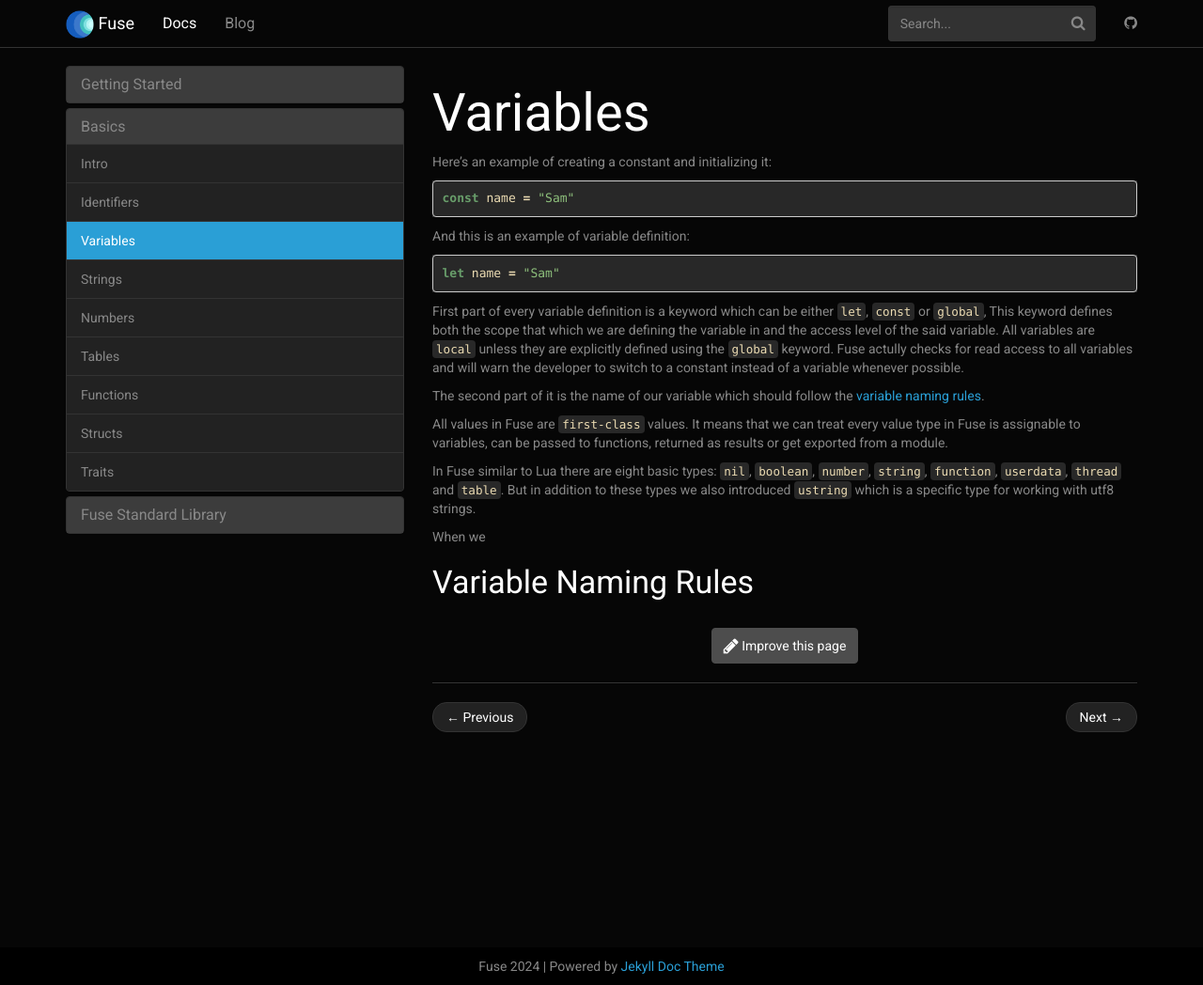
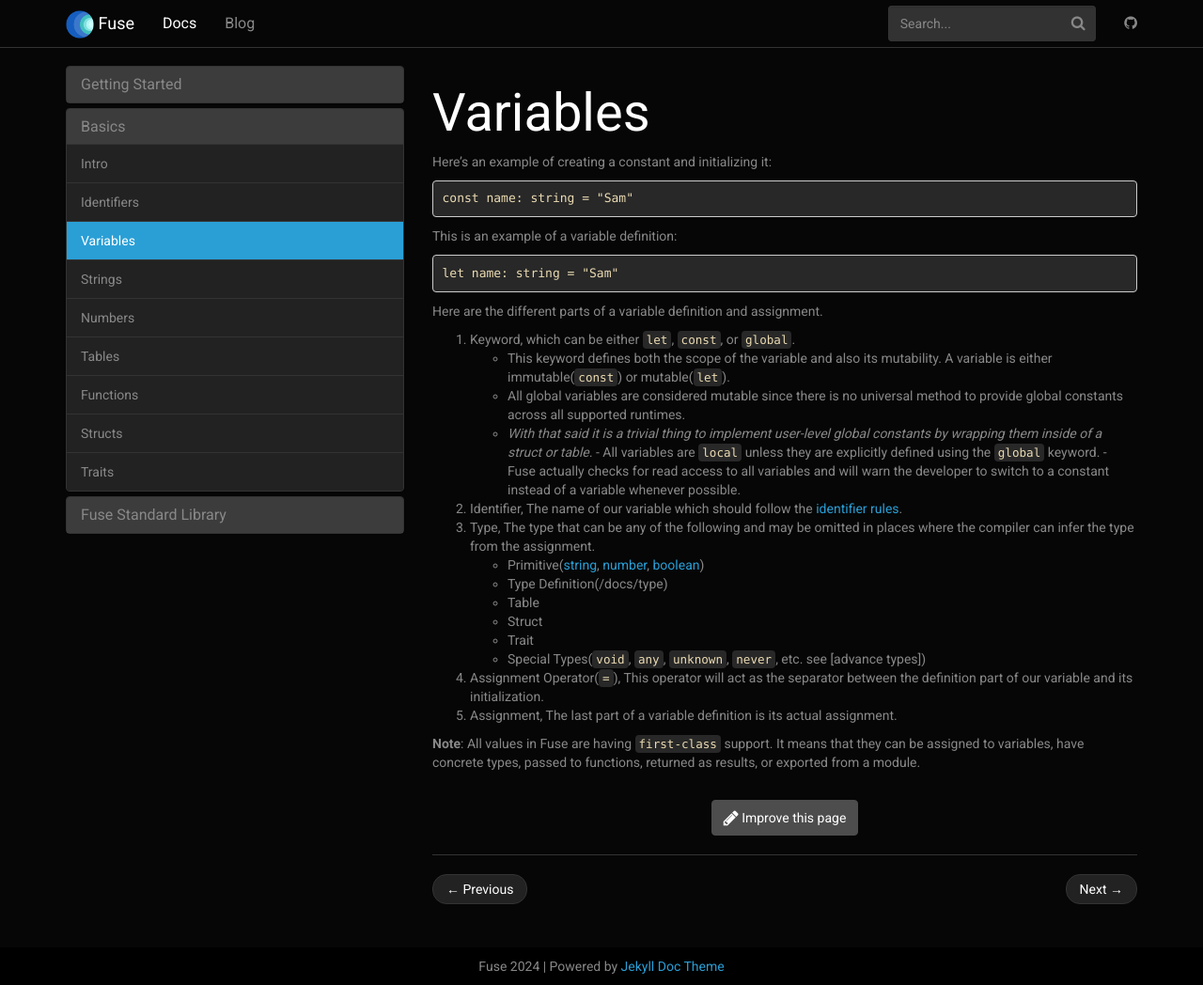
Before and after one commit to fuse-lang/fuse-lang.github.io, a Jekyll site: the page built from _docs/basics/2-variables.md, in a window 1280 px wide and 1048 px high. Shown: the whole window at 94% size. Built offline with Jekyll 4.4.1, drawn with Linux system fonts in a browser that asks for light colours.

Commit message:
add more documentation to the variables section.

````diff
--- a/_docs/basics/2-variables.md
+++ b/_docs/basics/2-variables.md
@@ -5,27 +5,34 @@ permalink: /docs/variables/
 
 Here's an example of creating a constant and initializing it:
 
-```rust
-const name = "Sam"
+```fuse
+const name: string = "Sam"
 ```
 
-And this is an example of variable definition:
+This is an example of a variable definition:
 
-```rust
-let name = "Sam"
+```fuse
+let name: string = "Sam"
 ```
 
-First part of every variable definition is a keyword which can be either `let`, `const` or `global`, This keyword defines both the scope that which we are defining the variable in and the access level of the said variable.
-All variables are `local` unless they are explicitly defined using the `global` keyword.
-Fuse actully checks for read access to all variables and will warn the developer to switch to a constant instead of a variable whenever possible.
+Here are the different parts of a variable definition and assignment.
 
-The second part of it is the name of our variable which should follow the [variable naming rules](#naming).
+1. Keyword, which can be either `let`, `const`, or `global`.
+  - This keyword defines both the scope of the variable and also its mutability. A variable is either immutable(`const`) or mutable(`let`).
+  - All global variables are considered mutable since there is no universal method to provide global constants across all supported runtimes.
+    - _With that said it is a trivial thing to implement user-level global constants by wrapping them inside of a struct or table._
+  - All variables are `local` unless they are explicitly defined using the `global` keyword.
+  - Fuse actually checks for read access to all variables and will warn the developer to switch to a constant instead of a variable whenever possible.
 
-All values in Fuse are `first-class` values. It means that we can treat every value type in Fuse is assignable to variables, can be passed to functions, returned as results or get exported from a module.
+2. Identifier, The name of our variable which should follow the [identifier rules](/docs/identifiers).
+3. Type, The type that can be any of the following and may be omitted in places where the compiler can infer the type from the assignment.
+    - Primitive([string](/docs/string), [number](/docs/number), [boolean](/docs/boolean))
+    - Type Definition(/docs/type)
+    - Table
+    - Struct
+    - Trait
+    - Special Types(`void`, `any`, `unknown`, `never`, etc. see [advance types])
+4. Assignment Operator(`=`), This operator will act as the separator between the definition part of our variable and its initialization.
+5. Assignment, The last part of a variable definition is its actual assignment.
 
-In Fuse similar to Lua there are eight basic types: `nil`, `boolean`, `number`, `string`, `function`, `userdata`, `thread` and `table`. But in addition to these types we also introduced `ustring` which is a specific type for working with utf8 strings.
-
-When we
-
-<a name="naming" />
-### Variable Naming Rules
+__Note__: All values in Fuse are having `first-class` support. It means that they can be assigned to variables, have concrete types, passed to functions, returned as results, or exported from a module.
````
